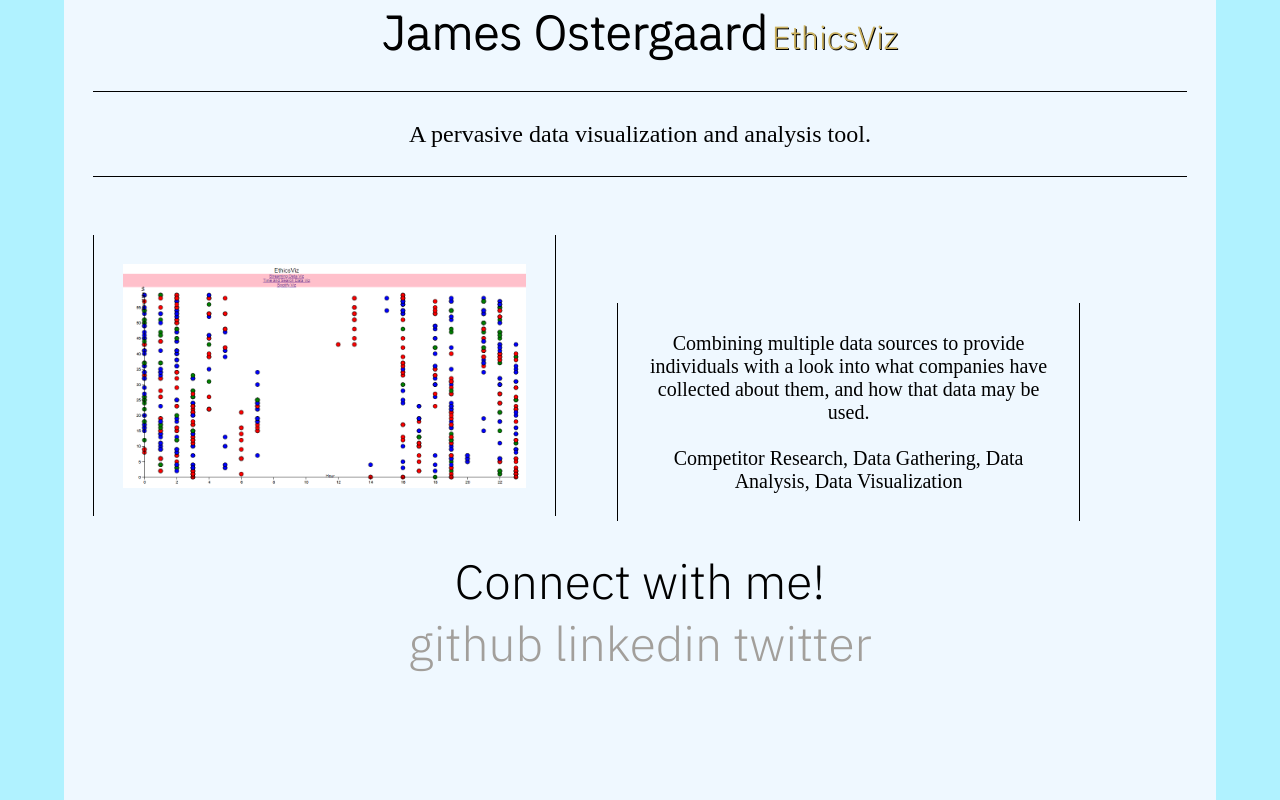
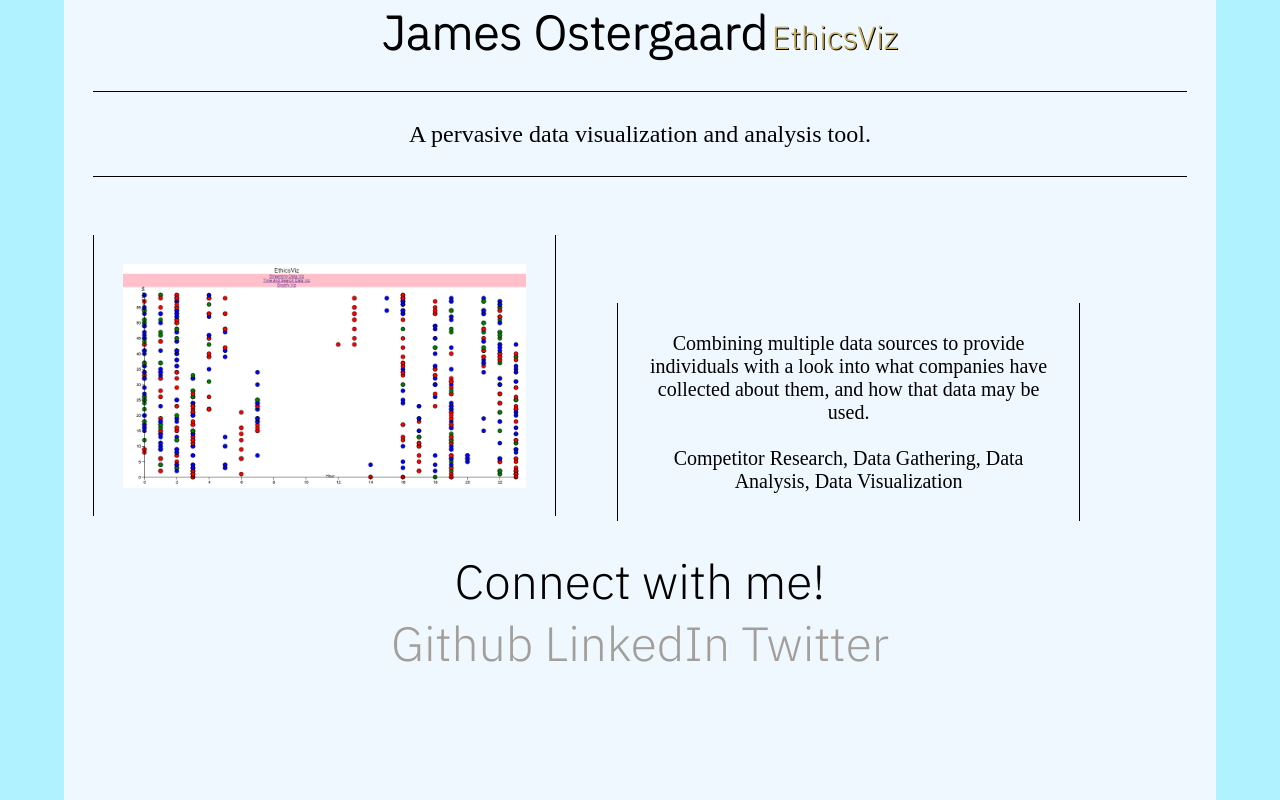
Before and after one commit to josterga/jamesostergaard.com, a plain HTML site: page projects/ethicsviz.html in a window 1280 px wide. Drawn offline with nearby package versions, Linux system fonts and the light colour scheme.

Commit message:
distribute connect links

```diff
--- a/projects/ethicsviz.html
+++ b/projects/ethicsviz.html
@@ -45,9 +45,9 @@
 
       <div class="connect">
         Connect with me!<br/>
-        <a href="#">github</a>
-        <a href="#">linkedin</a>
-        <a href="#">twitter</a>
+        <a href="https://github.com/josterga">Github</a>
+        <a href="https://www.linkedin.com/in/jamesostergaard/">LinkedIn</a>
+        <a href="https://twitter.com/OstergaardJames">Twitter</a>
       </div>
   </div>
   </body>
```
Also changed, not shown: index.html (+0 -1 lines), projects/theatrenow.html (+3 -3 lines).
